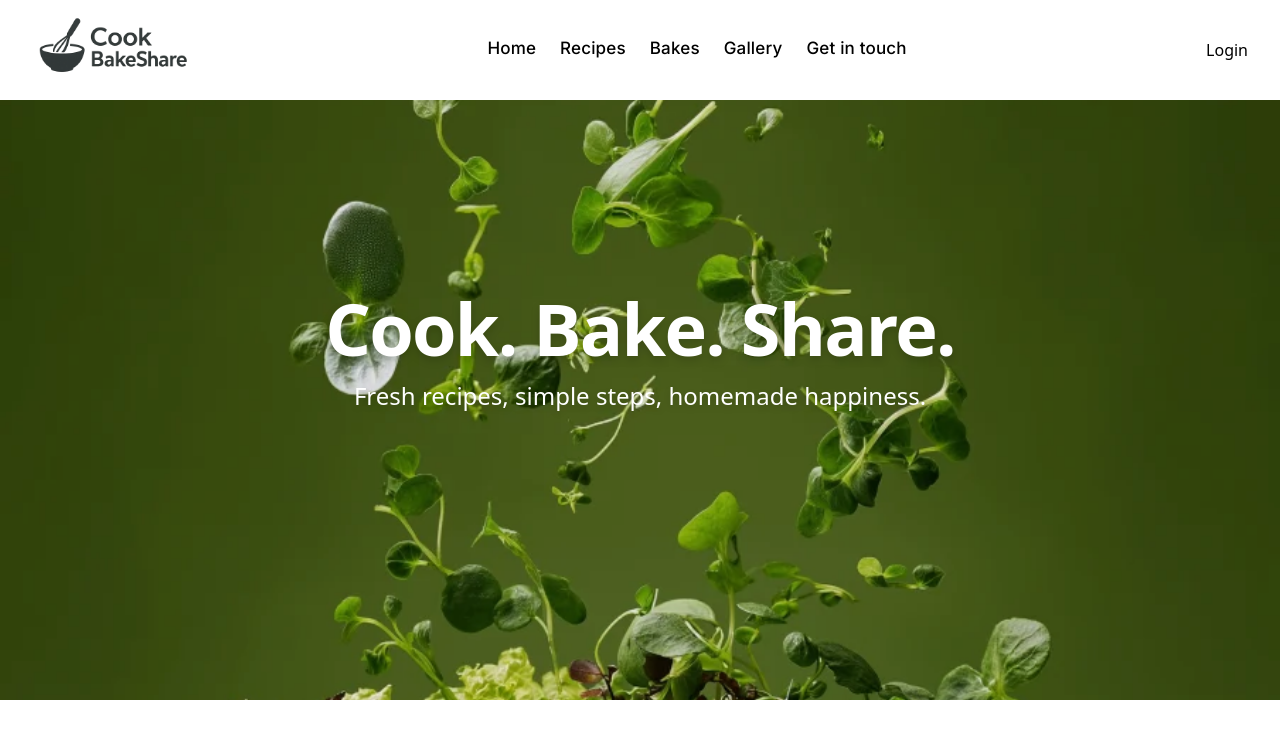
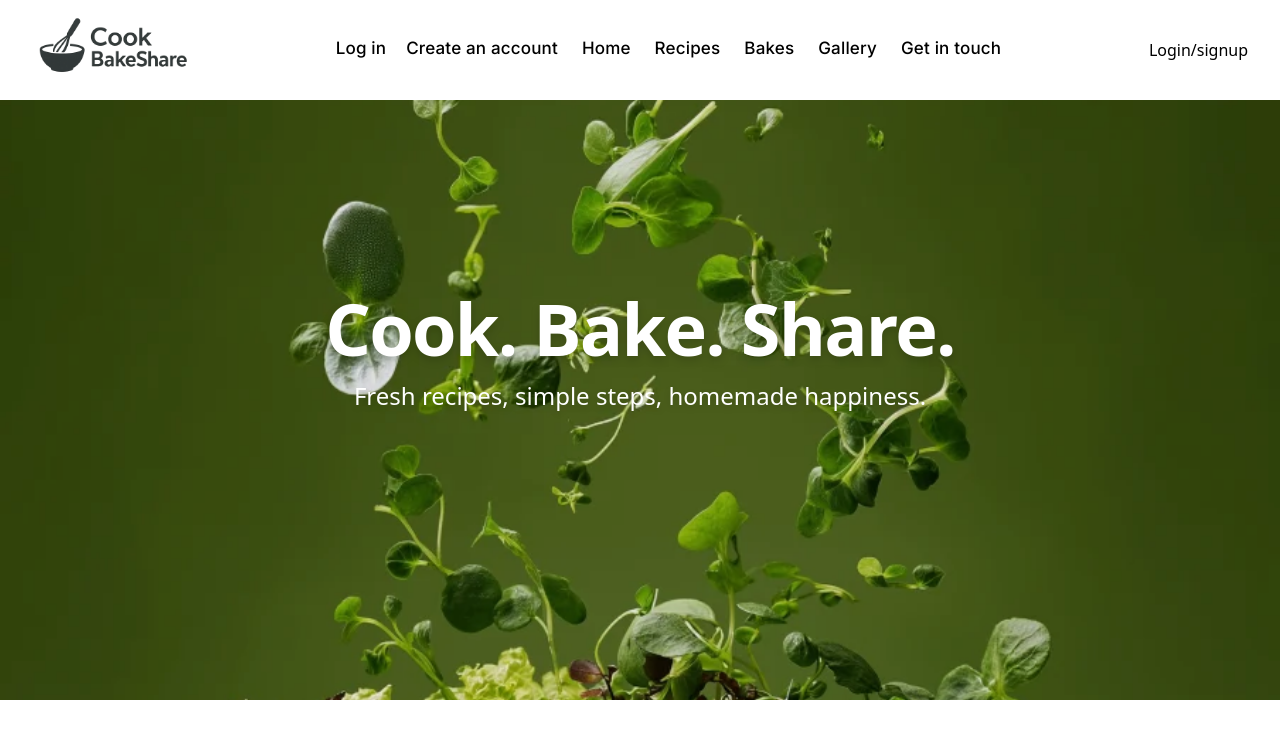
Before and after one commit to phillipbarlow/food-blog, a React (Vite) app: page / in a window 1280 px wide. Shown: the top 738 px of the page. Built offline with nearby package versions, Linux system fonts and the light colour scheme.

Commit message:
tweek on login functionality when user logged in, reflects on dropdown options

```diff
--- a/src/components/Header.jsx
+++ b/src/components/Header.jsx
@@ -4,13 +4,13 @@ import { useState } from "react";
 import logo from "../images/logo.png";
 export default function Nav() {
   const [open, setOpen] = useState(false);
-  const [login, setLogin] = useState(false)
+  const [login, setLogin] = useState(false);
 
   return (
     // Global container
     <div>
       <header className=" flex items-center justify-between bg-white h-[100px]">
-        <nav className="relative flex justify-between items-center w-full h-full px-5 ">
+        <nav className="relative flex justify-between items-center w-full h-full px-5">
           {/* hamburger button */}
           <button
             id="menu-btn"
@@ -37,7 +37,7 @@ export default function Nav() {
               `}
           >
             <ul className=" font-['Inter'] text-[16px] lg:text-[17px] font-medium tracking-[0.01em] antialiased flex flex-col w-full items-center p-8 space-y-5 m-0 list-none bg-white lg:flex-row lg:space-y-0 lg:space-x-6 lg:bg-transparent lg:h-full lg:p-0 lg:items-center">
-              <li className=" flex space-x-5 lg:hidden">
+              <li className={`flex space-x-5 ${login ? "hidden" : "visible"}`}>
                 <section>
                   <Link className="navItem" to="#">
                     Log in
@@ -82,7 +82,9 @@ export default function Nav() {
             className="h-45"
           />
           <div className="m-3 lg:order-3">
-            <p className="cursor-pointer">{login ? 'Hey Phil':'Login'}</p>
+            <p className="cursor-pointer">
+              {login ? "Hey Phil" : "Login/signup"}
+            </p>
           </div>
         </nav>
       </header>
```
